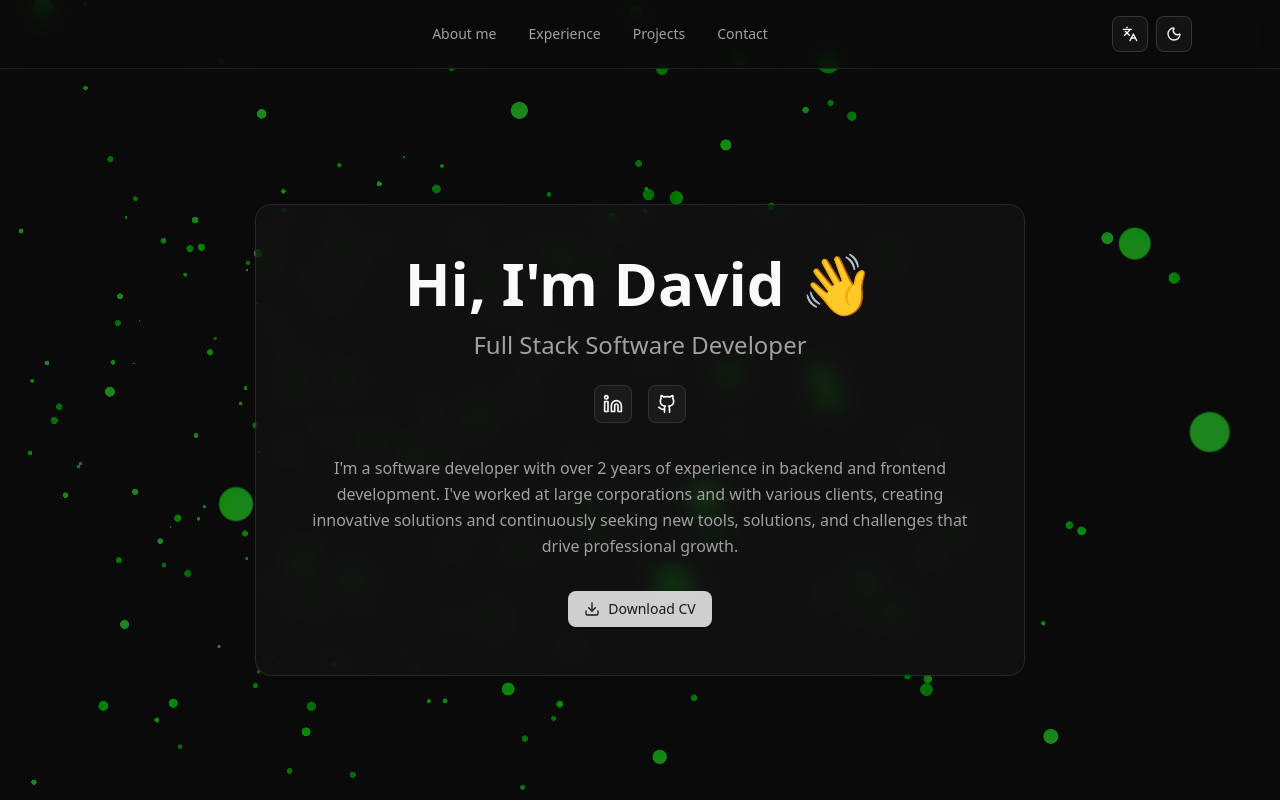
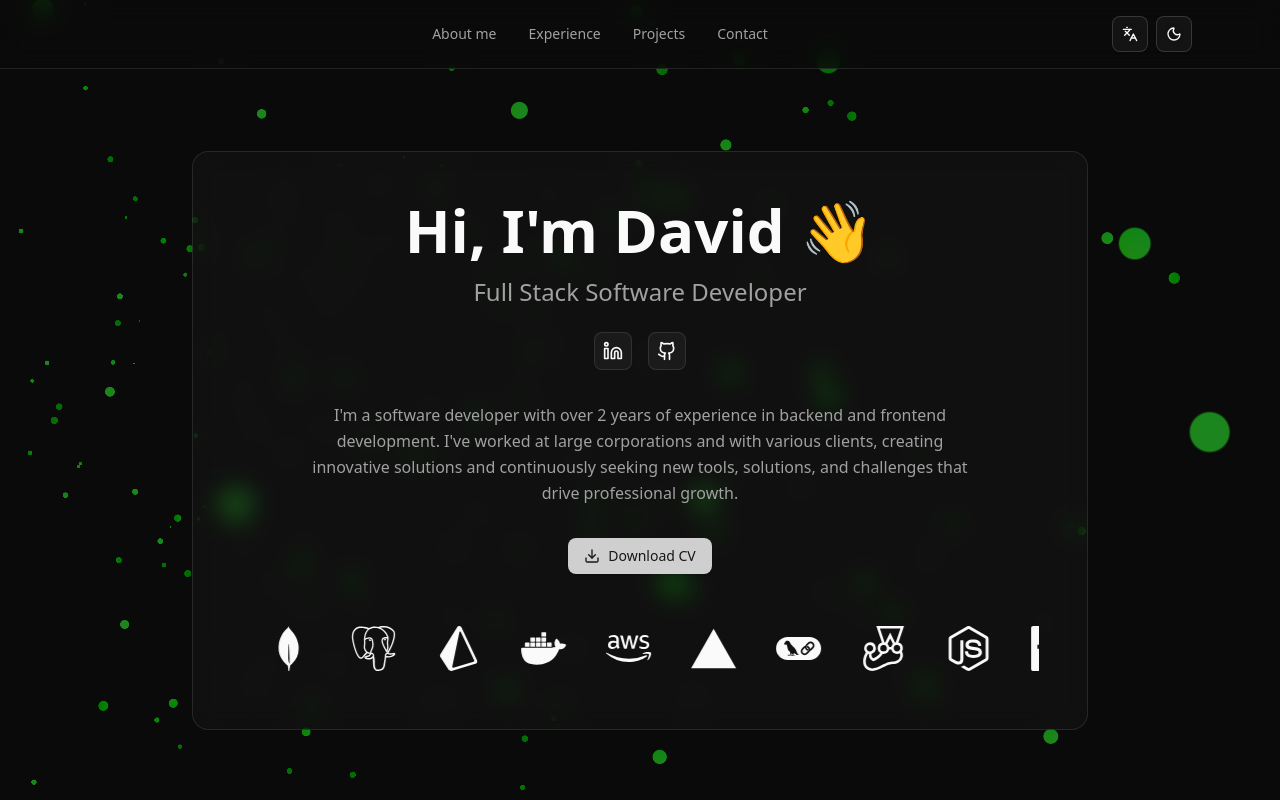
Before and after one commit to eltatata/David-Portfolio, a Next.js app: page / in a window 1280 px wide. Shown: the top 800 px of the page. Built offline with nearby package versions, Linux system fonts and the light colour scheme.

Commit message:
feat: using the logo loop component in the about me section

```diff
--- a/src/components/sections/about-me.tsx
+++ b/src/components/sections/about-me.tsx
@@ -6,7 +6,9 @@ import { motion } from 'framer-motion';
 import { useTranslation } from 'react-i18next';
 import { Github, Linkedin, Download } from 'lucide-react';
 import { Button } from '@/components/ui/button';
+import LogoLoop from '@/components/logo-loop';
 import { FadeInSection } from './fade-in-section';
+import { logosInfo } from '@/lib/logos-info';
 
 export function AboutMe() {
   const { t } = useTranslation();
@@ -71,6 +73,7 @@ export function AboutMe() {
             initial={{ opacity: 0 }}
             animate={{ opacity: 1 }}
             transition={{ delay: 0.8, duration: 0.6, ease: 'easeOut' }}
+            className="mb-12"
           >
             <Button className="backdrop-blur-md bg-primary/90 hover:bg-primary">
               <Link
@@ -83,6 +86,24 @@ export function AboutMe() {
               </Link>
             </Button>
           </motion.div>
+
+          <motion.div
+            initial={{ opacity: 0 }}
+            animate={{ opacity: 1 }}
+            transition={{ delay: 1, duration: 0.6, ease: 'easeOut' }}
+          >
+            <LogoLoop
+              logos={logosInfo}
+              speed={80}
+              direction="left"
+              logoHeight={45}
+              gap={40}
+              pauseOnHover
+              scaleOnHover
+              fadeOut
+              fadeOutColor="#00000000"
+            />
+          </motion.div>
         </div>
       </FadeInSection>
     </section>
```
